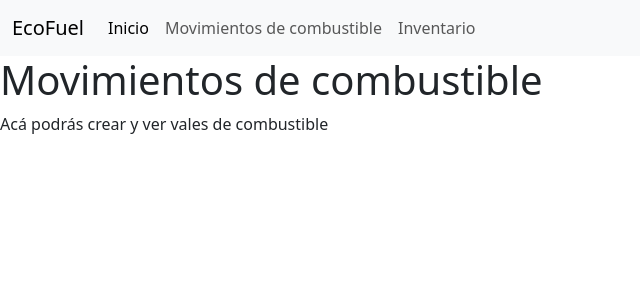
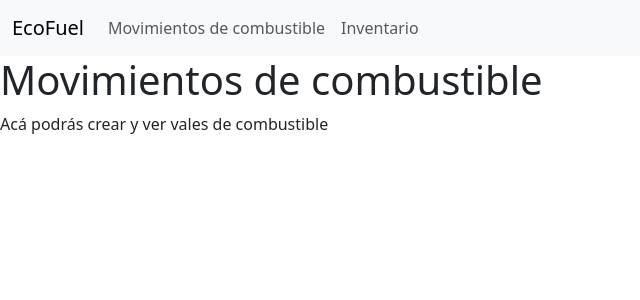
Before and after one commit to dgreylingjory/TuPrimeraPagina-Greyling, a Django app: page /control_combustible/ in a window 1280 px wide. Shown: the top 300 px of the page, without its empty margins (0-640 px from the left). Run offline with Django 5.2, Linux system fonts and the light colour scheme.

Commit message:
Update base.html

```diff
--- a/main/templates/main/base.html
+++ b/main/templates/main/base.html
@@ -10,20 +10,17 @@
 <body>
     <nav class="navbar navbar-expand-lg bg-body-tertiary">
         <div class="container-fluid">
-          <a class="navbar-brand" href="#">EcoFuel</a>
+          <a class="navbar-brand" href="/main">EcoFuel</a>
           <button class="navbar-toggler" type="button" data-bs-toggle="collapse" data-bs-target="#navbarSupportedContent" aria-controls="navbarSupportedContent" aria-expanded="false" aria-label="Toggle navigation">
             <span class="navbar-toggler-icon"></span>
           </button>
           <div class="collapse navbar-collapse" id="navbarSupportedContent">
             <ul class="navbar-nav me-auto mb-2 mb-lg-0">
               <li class="nav-item">
-                <a class="nav-link active" aria-current="page" href="#">Inicio</a>
-              </li>
-              <li class="nav-item">
                 <a class="nav-link" href="/control_combustible/">Movimientos de combustible</a>
               </li>
               <li class="nav-item">
-                <a class="nav-link" href="#">Inventario</a>
+                <a class="nav-link" href="/inventario/">Inventario</a>
               </li>
             </ul>
           </div>
```
